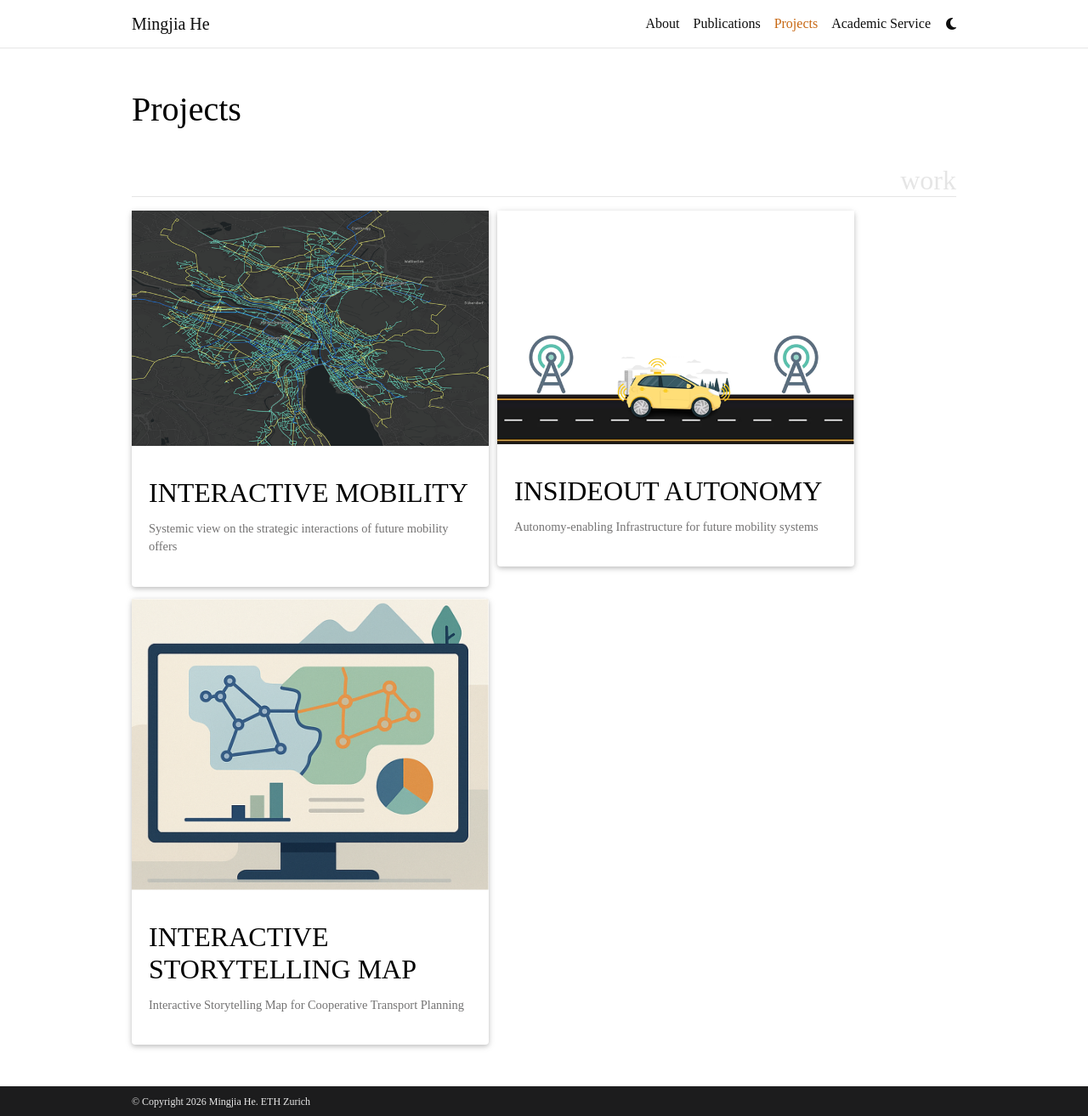
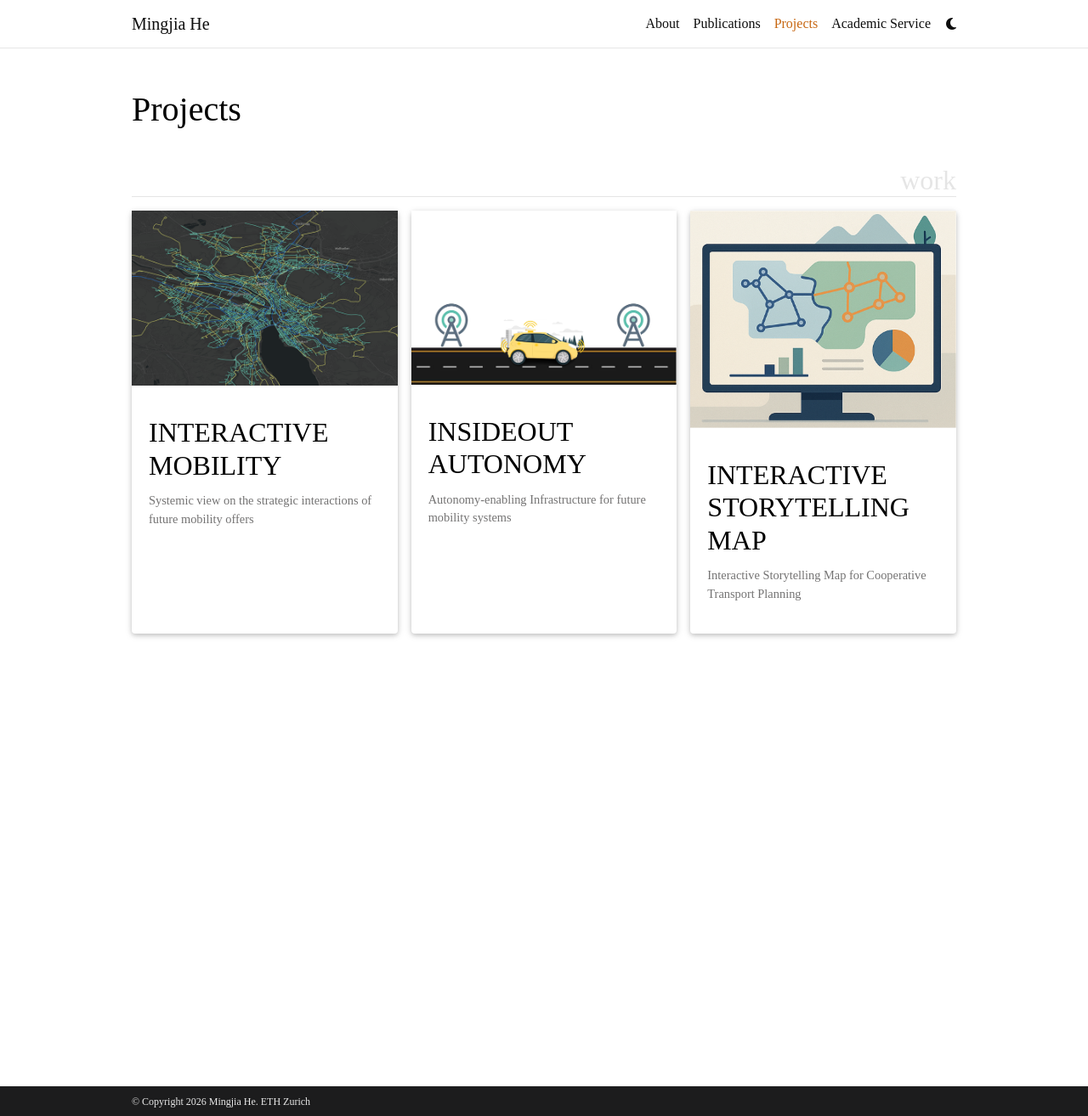
Before and after one commit to mingjia-he/mingjia-he.github.io, a Jekyll site: the page built from _pages/projects.md, in a window 1280 px wide and 1314 px high. Shown: the whole window at 85% size. Built offline with Jekyll 4.4.1, drawn with Linux system fonts in a browser that asks for light colours; full-size pictures stand in for the smaller copies a plugin makes; comment, search, counter and statistics services are not loaded; a style sheet for code colours, icons or effects is not loaded.

Commit message:
Fix overlapping project cards and broken publications meta description
Co-Authored-By: Claude Opus 5.5 <noreply@anthropic.com>

```diff
--- a/_config.yml
+++ b/_config.yml
@@ -361,7 +361,7 @@ enable_google_analytics:    false  # enables google analytics
 enable_cronitor_analytics: false  # enables cronitor RUM analytics
 enable_google_verification: false  # enables google site verification
 enable_bing_verification:   false  # enables bing site verification
-enable_masonry:             true   # enables automatic project cards arrangement
+enable_masonry:             false  # enables automatic project cards arrangement
 enable_math:                true   # enables math typesetting (uses MathJax)
 enable_tooltips:            false  # enables automatic tooltip links generated
                                    # for each section titles on pages and posts
--- a/_sass/_base.scss
+++ b/_sass/_base.scss
@@ -1110,3 +1110,21 @@ nav[data-toggle="toc"] {
     li { margin-bottom: 0.35rem; }
   }
 }
+
+// Project cards: plain CSS grid (replaces masonry, which overlapped cards
+// when lazy-loaded images changed height after layout)
+.projects .grid {
+  display: grid;
+  grid-template-columns: repeat(auto-fill, minmax(260px, 1fr));
+  gap: 1rem;
+  align-items: stretch;
+
+  .grid-sizer { display: none; }
+  .grid-item {
+    width: auto;
+    margin-bottom: 0;
+
+    > a, .card { height: 100%; }
+    > a { display: block; }
+  }
+}
```
Also changed, not shown: _pages/publications.md (+1 -1 lines).
